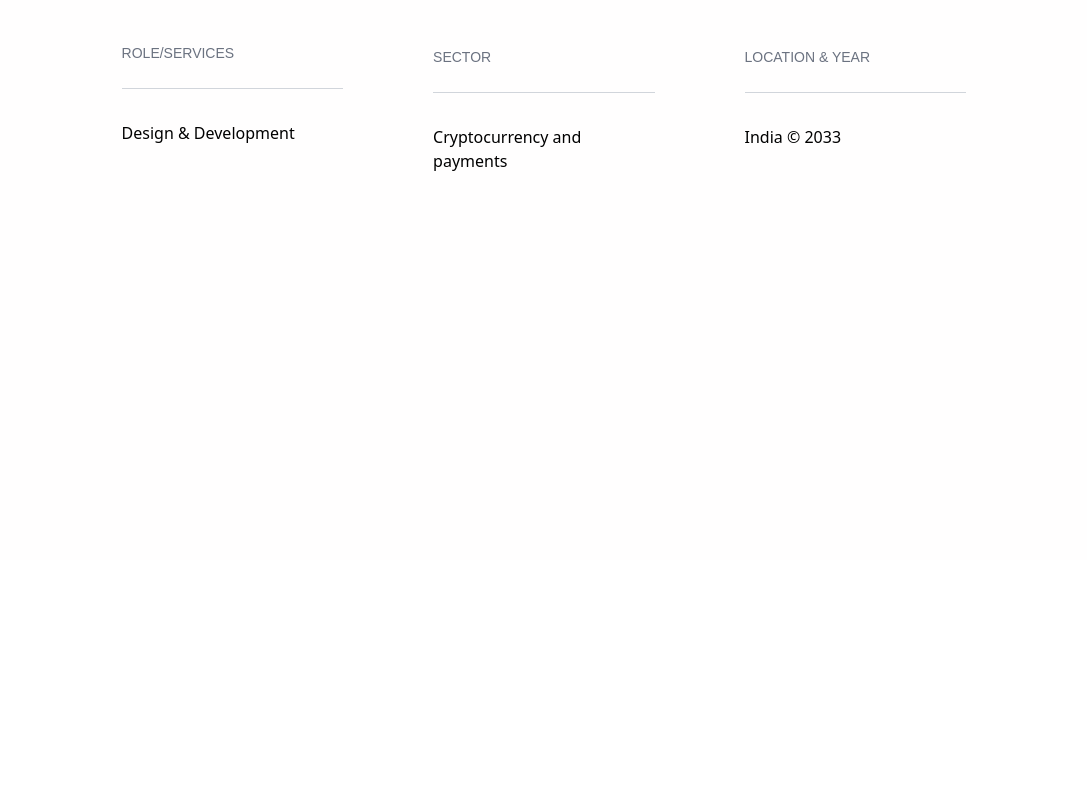
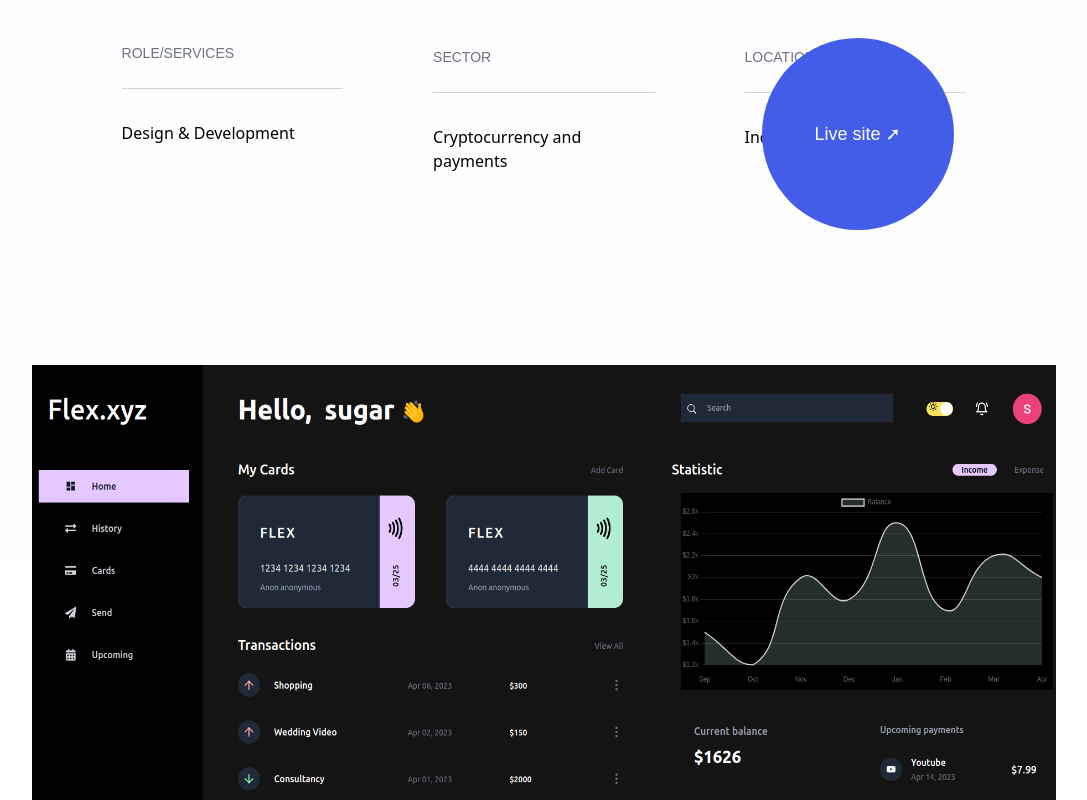
Before and after one commit to ananya150/portfolio-main, a Next.js app: page /work/flexxyz in a window 1280 px wide. Shown: the part 400-1200 px from the top of the page, without its empty margins (96-1183 px from the left). Before the commit the page ends 960 px from the top, so only its background shows below. Built offline with nearby package versions, Linux system fonts and the light colour scheme; a web font is replaced by a local one.

Commit message:
added image with live site button

```diff
--- a/src/app/work/flexxyz/page.tsx
+++ b/src/app/work/flexxyz/page.tsx
@@ -7,6 +7,7 @@ import Products from '@/components/work/products/Products';
 import Contact from '@/components/homepage/contact';
 import MacImage from '@/components/work/individual-product/image/MacImage';
 import Heading from '@/components/work/individual-product/Heading';
+import Image1 from '@/components/work/individual-product/Image1';
 
 const Flexxyz = () => {
   return (
@@ -16,13 +17,8 @@ const Flexxyz = () => {
         <div className='bg-[#FFFEFE] h-[120vh]'>
           <Header />
           <Heading name="Flex.xyz" sector="Cryptocurrency and payments" />
-          {/* <div className='h=[150vh] flex justify-center my-[30vh] '>
-            <MacImage imageUrl='/flex.png'/>
-          </div> */}
-          {/* <div className='bg-[#1c1d20]'>
-            <Products />
-            <Contact />
-          </div> */}
+          <Image1 imgUrl='/flex.png' />
+
         </div>
     </div>
   )
--- a/src/components/work/individual-product/Heading.tsx
+++ b/src/components/work/individual-product/Heading.tsx
@@ -5,9 +5,10 @@ import {
     useSpring,
     MotionValue
   } from "framer-motion";
+import MagneticButton from '@/components/common/MagneticButton';
 
   function useParallax(value: MotionValue<number>, distanceDown: number, distanceUp: number) {
-    return useTransform(value, [0, 1], [-distanceUp, distanceDown]);
+    return useTransform(value, [1, 0], [-distanceUp, distanceDown]);
   }
 
 const Heading = ({name, sector}: any) => {
@@ -15,7 +16,7 @@ const Heading = ({name, sector}: any) => {
   const ref = useRef(null);
   const { scrollYProgress } = useScroll({ target: ref });
   const y1 = useParallax(scrollYProgress, 200 ,10);
-  const y2 = useParallax(scrollYProgress, 160 ,160);
+  const y2 = useParallax(scrollYProgress, 40 ,100);
 
   return (
     <div>
@@ -49,57 +50,54 @@ const Heading = ({name, sector}: any) => {
                 India © 2033
               </span>
             </div>
+            </div>
 
-            </div>
+            <motion.div style={{ y:y1 }} className='flex bottom-[20vh] absolute right-[10vw] sm:right-[18vw] justify-center z-20'>
+                <MagneticButton className="bg-[#445DE9] h-36 w-36 sm:h-48 sm:w-48 ">
+                    <span className='font-satoshi text-[18px] font-[400]'>Live site ➚</span>
+                </MagneticButton>
+            </motion.div>
+
+
         </motion.div>
 
-        <motion.div className='mt-[12vh] mx-[9vw] md:hidden'>
+        <motion.div
+          className='mt-[12vh] mx-[9vw] md:hidden'>
 
             <div className='mt-[6vh] md:flex md:space-x-[7vw] space-y-16'>
 
-                <motion.div className='w-full'
-                    initial={{ opacity: 0 }}
-                    whileInView={{ opacity: 1 }}
-                    viewport={{ once: false }}
-                    transition={{duration:1, delay:0.3}}
-                >
+                <div className='w-full'>
                   <span className='font-[400] font-satoshi text-[14px] text-gray-500'>ROLE/SERVICES</span>
                   <hr className="h-px mt-[2vh] mb-[3vh] bg-gray-300 w-full border-0"/>
                   <span className='font-satoshitext-[18px]'>
                     Design & Development
                   </span>
-                </motion.div>
+                </div>
 
-                <motion.div className='w-full'
-                    initial={{ opacity: 0 }}
-                    whileInView={{ opacity: 1 }}
-                    viewport={{ once: false }}
-                    transition={{duration:1, delay:0.3}}
-                >
+                <div className='w-full'>
                   <span className='font-[400] font-satoshi text-[14px] text-gray-500'>SECTOR</span>
                   <hr className="h-px mt-[2vh] mb-[3vh] bg-gray-300 w-full border-0"/>
                   <span className='font-satoshitext-[18px]'>
                     {sector}
                   </span>
-                </motion.div>
+                </div>
 
-                <motion.div className='w-full'
-                    initial={{ opacity: 0 }}
-                    whileInView={{ opacity: 1 }}
-                    viewport={{ once: false }}
-                    transition={{duration:1, delay:0.3}}
-                >
+                <div className='w-full'>
                   <span className='font-[400] font-satoshi text-[14px] text-gray-500'>LOCATION & YEAR</span>
                   <hr className="h-px mt-[2vh] mb-[3vh] bg-gray-300 w-full border-0"/>
                   <span className='font-satoshitext-[18px]'>
                     India © 2033
                   </span>
+                </div>
+
+                <motion.div style={{y:y2}}  className='flex bottom-[-25vh] absolute right-[30vw] sm:right-[18vw] justify-center z-20'>
+                    <MagneticButton className="bg-[#445DE9] h-36 w-36 ">
+                        <span className='font-satoshi text-[18px] font-[400]'>Live site ➚</span>
+                    </MagneticButton>
                 </motion.div>
 
             </div>
         </motion.div>
-
-
     </div>
   )
 }
--- /dev/null
+++ b/src/components/work/individual-product/Image1.tsx
@@ -0,0 +1,12 @@
+/* eslint-disable @next/next/no-img-element */
+import React from 'react'
+
+const Image1 = ({imgUrl}: any) => {
+  return (
+    <div className='md:mx-[10vw] mt-[24vh] h-[150vh]'>
+        <img src={imgUrl} alt='img' className='md:w-[80vw] md:h-[44vw] w-[100vw] ' />
+    </div>
+  )
+}
+
+export default Image1
```
